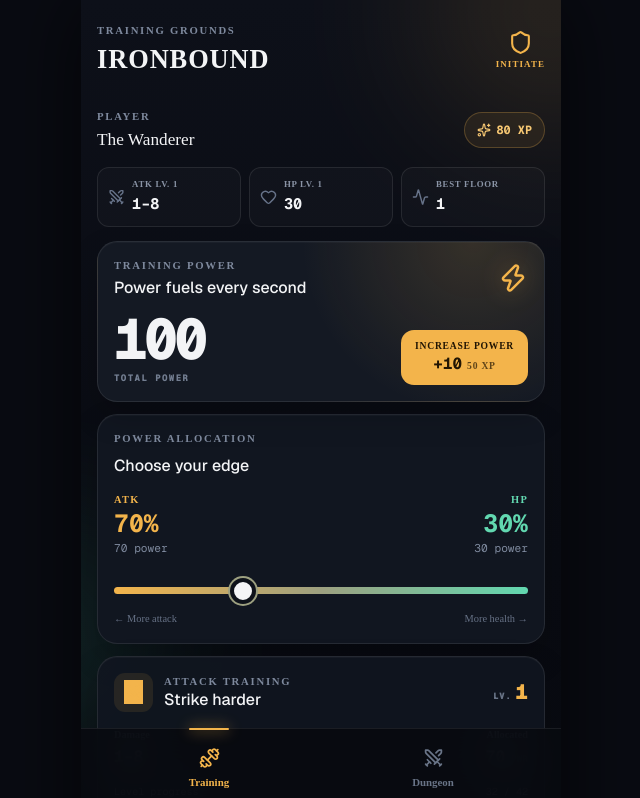
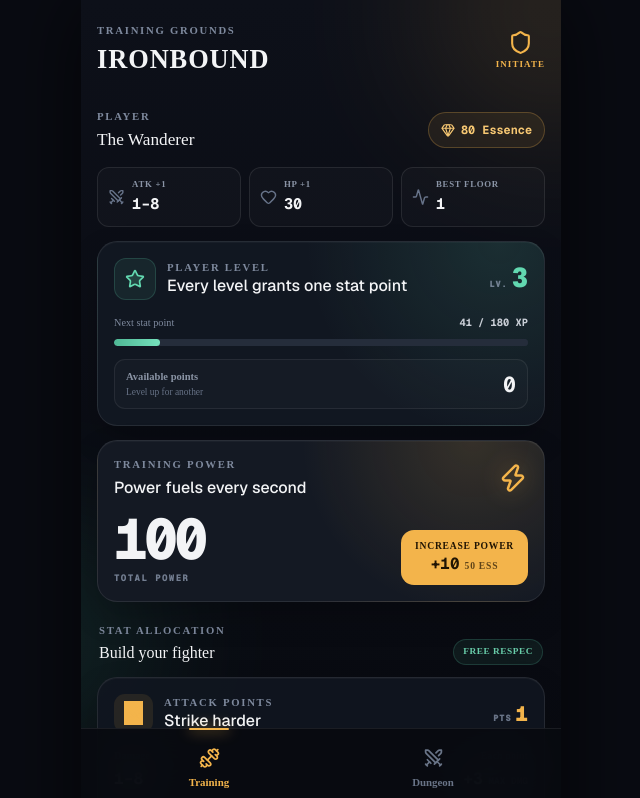
Before and after one commit to jacobgamby09/ngu-incremental, a Next.js app: page / in a window 1280 px wide. Shown: the top 798 px of the page, without its empty margins (319-959 px from the left). Built offline with nearby package versions, Linux system fonts and the light colour scheme.

Commit message:
Replace stat XP split with level allocation

```diff
--- a/app/globals.css
+++ b/app/globals.css
@@ -169,6 +169,32 @@
 .training-note { display: flex; justify-content: center; align-items: center; gap: 7px; margin: 18px 0 0; color: #6f7b8e; font-size: .66rem; text-align: center; }
 .training-note svg { width: 13px; color: #f3b44b; }
 
+.level-card { margin-top: 14px; background: radial-gradient(circle at 90% 0%, rgb(98 216 176 / 12%), transparent 44%), #111721; }
+.level-heading { display: grid; grid-template-columns: auto minmax(0, 1fr) auto; align-items: center; gap: 11px; }
+.level-emblem { display: grid; width: 42px; height: 42px; place-items: center; border: 1px solid rgb(98 216 176 / 18%); border-radius: 12px; background: rgb(98 216 176 / 8%); color: #62d8b0; }
+.level-emblem svg { width: 20px; fill: rgb(98 216 176 / 16%); }
+.level-number { display: flex; align-items: baseline; gap: 4px; color: #62d8b0; font-family: var(--font-geist-mono); font-size: 1.7rem; font-weight: 850; }
+.level-number span { color: #718091; font-size: .55rem; letter-spacing: .09em; }
+.level-progress-copy { display: flex; justify-content: space-between; align-items: center; margin-bottom: 8px; color: #7e899d; font-size: .64rem; }
+.level-progress-copy strong { color: #c9ced6; font-family: var(--font-geist-mono); font-size: .65rem; }
+.level-card .game-progress::-webkit-progress-value { background: linear-gradient(90deg, #4fb895, #75e1bc); }
+.level-card .game-progress::-moz-progress-bar { background: #62d8b0; }
+.point-pool { display: grid; grid-template-columns: 1fr auto; align-items: center; gap: 2px 10px; margin-top: 13px; border: 1px solid rgb(255 255 255 / 7%); border-radius: 11px; padding: 9px 11px; background: rgb(255 255 255 / 2%); }
+.point-pool span { color: #8a94a5; font-size: .66rem; font-weight: 700; }
+.point-pool strong { grid-row: 1 / 3; grid-column: 2; font-family: var(--font-geist-mono); font-size: 1.35rem; }
+.point-pool small { color: #667185; font-size: .59rem; }
+.point-pool.has-points { border-color: rgb(243 180 75 / 25%); background: rgb(243 180 75 / 7%); }
+.point-pool.has-points strong { color: #f3b44b; text-shadow: 0 0 14px rgb(243 180 75 / 30%); }
+.allocation-intro { display: flex; align-items: end; justify-content: space-between; margin: 20px 2px 2px; }
+.allocation-intro h2 { margin: 3px 0 0; font-size: 1rem; }
+.allocation-intro > span { border: 1px solid rgb(98 216 176 / 18%); border-radius: 999px; padding: 5px 9px; background: rgb(98 216 176 / 7%); color: #69cdaa; font-size: .58rem; font-weight: 800; letter-spacing: .06em; text-transform: uppercase; }
+.point-controls { display: grid; grid-template-columns: 1fr 1.25fr; gap: 8px; margin-top: 16px; }
+.point-button { display: flex; min-height: 46px; align-items: center; justify-content: center; gap: 6px; border: 1px solid rgb(255 255 255 / 9%); border-radius: 11px; background: #171d28; color: #9ba4b3; cursor: pointer; font-size: .7rem; font-weight: 800; letter-spacing: .04em; text-transform: uppercase; user-select: none; }
+.point-button svg { width: 15px; }
+.point-button.allocate-point { border-color: rgb(243 180 75 / 24%); background: rgb(243 180 75 / 10%); color: #f3c166; }
+.hp-stat .point-button.allocate-point { border-color: rgb(98 216 176 / 24%); background: rgb(98 216 176 / 10%); color: #69d5b0; }
+.point-button:disabled { border-color: rgb(255 255 255 / 5%); background: rgb(255 255 255 / 2%); color: #4e5868; cursor: not-allowed; opacity: .72; }
+
 .dungeon-mode { background: radial-gradient(circle at 50% 8%, rgb(148 49 59 / 14%), transparent 34%), linear-gradient(180deg, #0e0d14, #080a10 70%); }
 .dungeon-mode .ambient-one { background: #9e3440; opacity: .11; }
 .dungeon-mode .ambient-two { background: #f3b44b; top: 560px; left: 280px; opacity: .07; }
--- a/app/page.tsx
+++ b/app/page.tsx
@@ -7,12 +7,15 @@ import {
   ChevronLeft,
   ChevronRight,
   Dumbbell,
+  Gem,
   Heart,
+  Minus,
   Play,
+  Plus,
   RotateCcw,
   Shield,
   Skull,
-  Sparkles,
+  Star,
   Square,
   Swords,
   Trophy,
@@ -25,6 +28,8 @@ import {
   POWER_UPGRADE_COST,
   SAVE_KEY,
   advanceTraining,
+  allocateStatPoint,
+  availableStatPoints,
   buyTrainingPower,
   enemyForFloor,
   initialGameState,
@@ -32,11 +37,13 @@ import {
   playerStats,
   randomDamage,
   resetCombat,
+  returnStatPoint,
   resolveCombatTick,
   saveableState,
   startCombat,
   xpNeeded,
   type GameState,
+  type StatKind,
 } from '@/lib/game';
 
 type Page = 'training' | 'dungeon';
@@ -49,7 +56,8 @@ function GameProgress({ value, label, className = '' }: { value: number; label:
 type Action =
   | { type: 'hydrate'; state: GameState }
   | { type: 'train'; seconds: number }
-  | { type: 'set-share'; attackShare: number }
+  | { type: 'allocate-point'; kind: StatKind }
+  | { type: 'return-point'; kind: StatKind }
   | { type: 'buy-power' }
   | { type: 'select-floor'; floor: number }
   | { type: 'start-combat' }
@@ -62,8 +70,10 @@ function reducer(state: GameState, action: Action): GameState {
       return action.state;
     case 'train':
       return advanceTraining(state, action.seconds);
-    case 'set-share':
-      return { ...state, attackShare: Math.max(0, Math.min(100, action.attackShare)) };
+    case 'allocate-point':
+      return allocateStatPoint(state, action.kind);
+    case 'return-point':
+      return returnStatPoint(state, action.kind);
     case 'buy-power':
       return buyTrainingPower(state);
     case 'select-floor': {
@@ -80,12 +90,10 @@ function reducer(state: GameState, action: Action): GameState {
   }
 }
 
-function StatCard({ kind, state }: { kind: 'attack' | 'health'; state: GameState }) {
+function StatCard({ kind, state, dispatch }: { kind: StatKind; state: GameState; dispatch: React.Dispatch<Action> }) {
   const isAttack = kind === 'attack';
-  const stat = isAttack ? state.attack : state.health;
-  const power = Math.round(state.trainingPower * (isAttack ? state.attackShare : 100 - state.attackShare) / 100);
-  const required = xpNeeded(stat.level);
-  const percent = Math.min(100, (stat.progress / required) * 100);
+  const points = isAttack ? state.attackPoints : state.healthPoints;
+  const available = availableStatPoints(state);
   const derived = playerStats(state);
   const Icon = isAttack ? Swords : Heart;
 
@@ -94,26 +102,30 @@ function StatCard({ kind, state }: { kind: 'attack' | 'health'; state: GameState
       <CardHeader>
         <div className="stat-title-row">
           <div className="stat-icon"><Icon aria-hidden="true" /></div>
-          <div><p className="eyebrow">{isAttack ? 'Attack training' : 'Vitality training'}</p><CardTitle>{isAttack ? 'Strike harder' : 'Endure longer'}</CardTitle></div>
-          <div className="stat-level"><span>LV.</span>{stat.level}</div>
+          <div><p className="eyebrow">{isAttack ? 'Attack points' : 'Health points'}</p><CardTitle>{isAttack ? 'Strike harder' : 'Endure longer'}</CardTitle></div>
+          <div className="stat-level"><span>PTS</span>{points}</div>
         </div>
       </CardHeader>
       <CardContent>
         <div className="stat-metric-row">
           <div><span>{isAttack ? 'Damage' : 'Max health'}</span><strong>{isAttack ? `${derived.minDamage}–${derived.maxDamage}` : derived.maxHp}</strong></div>
-          <div className="rate"><span>Allocated</span><strong>{power}<small> PWR</small></strong></div>
+          <div className="rate"><span>Each point</span><strong>{isAttack ? '+3' : '+10'}<small> {isAttack ? 'MAX DMG' : 'HP'}</small></strong></div>
         </div>
-        <div className="progress-copy"><span>Level progress</span><span>{Math.floor(stat.progress)} / {required}</span></div>
-        <GameProgress label={`${kind} level progress`} value={percent} />
+        <div className="point-controls">
+          <button type="button" className="point-button return-point" disabled={points === 0} onClick={() => dispatch({ type: 'return-point', kind })}><Minus aria-hidden="true" /> Return</button>
+          <button type="button" className="point-button allocate-point" disabled={available === 0} onClick={() => dispatch({ type: 'allocate-point', kind })}><Plus aria-hidden="true" /> Allocate</button>
+        </div>
       </CardContent>
     </Card>
   );
 }
 
 function TrainingScreen({ state, dispatch }: { state: GameState; dispatch: React.Dispatch<Action> }) {
-  const healthShare = 100 - state.attackShare;
   const stats = playerStats(state);
-  const canBuy = state.xp >= POWER_UPGRADE_COST;
+  const canBuy = state.essence >= POWER_UPGRADE_COST;
+  const requiredXp = xpNeeded(state.playerLevel);
+  const levelProgress = state.playerXp / requiredXp * 100;
+  const available = availableStatPoints(state);
 
   return (
     <div className="screen training-screen">
@@ -125,14 +137,31 @@ function TrainingScreen({ state, dispatch }: { state: GameState; dispatch: React
       <section className="player-summary" aria-labelledby="player-heading">
         <div className="section-heading">
           <div><p className="eyebrow">Player</p><h2 id="player-heading">The Wanderer</h2></div>
-          <div className="xp-pill"><Sparkles aria-hidden="true" /><span>{state.xp} XP</span></div>
+          <div className="xp-pill"><Gem aria-hidden="true" /><span>{state.essence} Essence</span></div>
         </div>
         <div className="summary-grid">
-          <div><Swords aria-hidden="true" /><span>ATK LV. {state.attack.level}</span><strong>{stats.minDamage}–{stats.maxDamage}</strong></div>
-          <div><Heart aria-hidden="true" /><span>HP LV. {state.health.level}</span><strong>{stats.maxHp}</strong></div>
+          <div><Swords aria-hidden="true" /><span>ATK +{state.attackPoints}</span><strong>{stats.minDamage}–{stats.maxDamage}</strong></div>
+          <div><Heart aria-hidden="true" /><span>HP +{state.healthPoints}</span><strong>{stats.maxHp}</strong></div>
           <div><Activity aria-hidden="true" /><span>BEST FLOOR</span><strong>{state.highestFloor}</strong></div>
         </div>
       </section>
+
+      <Card className="level-card">
+        <CardHeader>
+          <div className="level-heading">
+            <div className="level-emblem"><Star aria-hidden="true" /></div>
+            <div><p className="eyebrow">Player level</p><CardTitle>Every level grants one stat point</CardTitle></div>
+            <div className="level-number"><span>LV.</span>{state.playerLevel}</div>
+          </div>
+        </CardHeader>
+        <CardContent>
+          <div className="level-progress-copy"><span>Next stat point</span><strong>{Math.floor(state.playerXp)} / {requiredXp} XP</strong></div>
+          <GameProgress label="Player level progress" value={levelProgress} />
+          <div className={`point-pool ${available > 0 ? 'has-points' : ''}`}>
+            <span>Available points</span><strong>{available}</strong><small>{available > 0 ? 'Allocate below' : 'Level up for another'}</small>
+          </div>
+        </CardContent>
+      </Card>
 
       <Card className="power-card">
         <CardHeader>
@@ -144,35 +173,15 @@ function TrainingScreen({ state, dispatch }: { state: GameState; dispatch: React
         <CardContent>
           <div><div className="power-value">{state.trainingPower}</div><p className="power-caption">TOTAL POWER</p></div>
           <button className="power-button" type="button" disabled={!canBuy} onClick={() => dispatch({ type: 'buy-power' })}>
-            <span>Increase power</span><strong>+{POWER_UPGRADE_AMOUNT}</strong><small>{POWER_UPGRADE_COST} XP</small>
+            <span>Increase power</span><strong>+{POWER_UPGRADE_AMOUNT}</strong><small>{POWER_UPGRADE_COST} ESS</small>
           </button>
         </CardContent>
       </Card>
 
-      <Card className="allocation-card">
-        <CardHeader><p className="eyebrow">Power allocation</p><CardTitle>Choose your edge</CardTitle></CardHeader>
-        <CardContent>
-          <div className="allocation-values">
-            <div className="attack-value"><span>ATK</span><strong>{state.attackShare}%</strong><small>{Math.round(state.trainingPower * state.attackShare / 100)} power</small></div>
-            <div className="hp-value"><span>HP</span><strong>{healthShare}%</strong><small>{Math.round(state.trainingPower * healthShare / 100)} power</small></div>
-          </div>
-          <input
-            type="range"
-            aria-label="Balance training power. Left favors attack; right favors health."
-            className="allocation-slider"
-            value={healthShare}
-            min={0}
-            max={100}
-            step={5}
-            onChange={(event) => dispatch({ type: 'set-share', attackShare: 100 - Number(event.currentTarget.value) })}
-          />
-          <div className="slider-labels"><span>← More attack</span><span>More health →</span></div>
-        </CardContent>
-      </Card>
-
-      <StatCard kind="attack" state={state} />
-      <StatCard kind="health" state={state} />
-      <p className="training-note"><Zap aria-hidden="true" /> Training continues automatically while the game is open.</p>
+      <div className="allocation-intro"><div><p className="eyebrow">Stat allocation</p><h2>Build your fighter</h2></div><span>Free respec</span></div>
+      <StatCard kind="attack" state={state} dispatch={dispatch} />
+      <StatCard kind="health" state={state} dispatch={dispatch} />
+      <p className="training-note"><Zap aria-hidden="true" /> Training earns player XP automatically. Points can always be moved for free.</p>
     </div>
   );
 }
@@ -219,18 +228,18 @@ function DungeonScreen({ state, dispatch }: { state: GameState; dispatch: React.
             <span className="battle-line" /><Swords /><span className="battle-state">{fighting ? 'CLASHING' : state.combat.status.toUpperCase()}</span>
           </div>
 
-          <Fighter side="player" name="The Wanderer" title={`ATK level ${state.attack.level}`} hp={state.combat.playerHp} maxHp={player.maxHp} damage={`${player.minDamage}–${player.maxDamage}`} hit={state.combat.lastEnemyDamage} />
+          <Fighter side="player" name="The Wanderer" title={`Level ${state.playerLevel} · ATK +${state.attackPoints}`} hp={state.combat.playerHp} maxHp={player.maxHp} damage={`${player.minDamage}–${player.maxDamage}`} hit={state.combat.lastEnemyDamage} />
         </CardContent>
       </Card>
 
       <section className="combat-controls" aria-label="Dungeon controls">
         <div className="floor-selector">
           <button className="floor-button" type="button" aria-label="Previous floor" disabled={!canGoDown} onClick={() => dispatch({ type: 'select-floor', floor: state.selectedFloor - 1 })}><ChevronLeft /></button>
-          <div><span>Selected floor</span><strong>{state.selectedFloor}</strong><small>{enemy.reward} XP reward</small></div>
+          <div><span>Selected floor</span><strong>{state.selectedFloor}</strong><small>{enemy.xpReward} XP · {enemy.essenceReward} Essence</small></div>
           <button className="floor-button" type="button" aria-label="Next floor" disabled={!canGoUp} onClick={() => dispatch({ type: 'select-floor', floor: state.selectedFloor + 1 })}><ChevronRight /></button>
         </div>
 
-        {state.combat.status === 'victory' && <div className="result-banner victory"><Trophy aria-hidden="true" /><span>Floor cleared</span><strong>+{enemy.reward} XP</strong></div>}
+        {state.combat.status === 'victory' && <div className="result-banner victory"><Trophy aria-hidden="true" /><span>Floor cleared</span><strong>+{enemy.xpReward} XP · +{enemy.essenceReward} ESS</strong></div>}
         {state.combat.status === 'defeat' && <div className="result-banner defeat"><Skull aria-hidden="true" /><span>Defeated</span><strong>Train and return</strong></div>}
 
         <button type="button" className={`combat-button ${fighting ? 'stop-button' : ''}`} onClick={() => dispatch({ type: fighting ? 'reset-combat' : 'start-combat' })}>
--- a/lib/game.ts
+++ b/lib/game.ts
@@ -1,12 +1,9 @@
 export const SAVE_KEY = 'ironbound-save-v1';
-export const SAVE_VERSION = 1;
+export const SAVE_VERSION = 2;
 export const POWER_UPGRADE_AMOUNT = 10;
 export const POWER_UPGRADE_COST = 50;
 
-export type StatProgress = {
-  level: number;
-  progress: number;
-};
+export type StatKind = 'attack' | 'health';
 
 export type CombatState = {
   status: 'idle' | 'fighting' | 'victory' | 'defeat';
@@ -19,11 +16,12 @@ export type CombatState = {
 
 export type GameState = {
   saveVersion: number;
-  xp: number;
+  playerLevel: number;
+  playerXp: number;
+  essence: number;
   trainingPower: number;
-  attackShare: number;
-  attack: StatProgress;
-  health: StatProgress;
+  attackPoints: number;
+  healthPoints: number;
   highestFloor: number;
   selectedFloor: number;
   combat: CombatState;
@@ -35,16 +33,18 @@ export type Enemy = {
   maxHp: number;
   minDamage: number;
   maxDamage: number;
-  reward: number;
+  xpReward: number;
+  essenceReward: number;
 };
 
 export const initialGameState: GameState = {
   saveVersion: SAVE_VERSION,
-  xp: 80,
+  playerLevel: 3,
+  playerXp: 20,
+  essence: 80,
   trainingPower: 100,
-  attackShare: 70,
-  attack: { level: 1, progress: 18 },
-  health: { level: 1, progress: 12 },
+  attackPoints: 1,
+  healthPoints: 1,
   highestFloor: 1,
   selectedFloor: 1,
   combat: {
@@ -58,41 +58,56 @@ export const initialGameState: GameState = {
 };
 
 export function xpNeeded(level: number) {
-  return Math.round(42 * Math.pow(level, 1.32));
+  return Math.round(44 * Math.pow(level, 1.28));
 }
 
-export function addStatProgress(stat: StatProgress, amount: number): StatProgress {
-  let level = stat.level;
-  let progress = stat.progress + amount;
-  let required = xpNeeded(level);
+export function earnedStatPoints(state: Pick<GameState, 'playerLevel'>) {
+  return Math.max(0, state.playerLevel - 1);
+}
 
-  while (progress >= required) {
-    progress -= required;
-    level += 1;
-    required = xpNeeded(level);
+export function availableStatPoints(state: Pick<GameState, 'playerLevel' | 'attackPoints' | 'healthPoints'>) {
+  return Math.max(0, earnedStatPoints(state) - state.attackPoints - state.healthPoints);
+}
+
+export function addPlayerXp(state: GameState, amount: number): GameState {
+  if (!Number.isFinite(amount) || amount <= 0) return state;
+  let playerLevel = state.playerLevel;
+  let playerXp = state.playerXp + amount;
+  let required = xpNeeded(playerLevel);
+
+  while (playerXp >= required) {
+    playerXp -= required;
+    playerLevel += 1;
+    required = xpNeeded(playerLevel);
   }
 
-  return { level, progress };
+  return { ...state, playerLevel, playerXp };
 }
 
 export function advanceTraining(state: GameState, seconds: number): GameState {
   if (!Number.isFinite(seconds) || seconds <= 0) return state;
-  const points = (state.trainingPower / 26) * Math.min(seconds, 2);
-  const attackPoints = points * (state.attackShare / 100);
-  const healthPoints = points - attackPoints;
-
-  return {
-    ...state,
-    attack: addStatProgress(state.attack, attackPoints),
-    health: addStatProgress(state.health, healthPoints),
-  };
+  const gainedXp = (state.trainingPower / 26) * Math.min(seconds, 2);
+  return addPlayerXp(state, gainedXp);
 }
 
-export function playerStats(state: GameState) {
+export function allocateStatPoint(state: GameState, kind: StatKind): GameState {
+  if (availableStatPoints(state) === 0) return state;
+  return kind === 'attack'
+    ? { ...state, attackPoints: state.attackPoints + 1 }
+    : { ...state, healthPoints: state.healthPoints + 1 };
+}
+
+export function returnStatPoint(state: GameState, kind: StatKind): GameState {
+  if (kind === 'attack' && state.attackPoints > 0) return { ...state, attackPoints: state.attackPoints - 1 };
+  if (kind === 'health' && state.healthPoints > 0) return { ...state, healthPoints: state.healthPoints - 1 };
+  return state;
+}
+
+export function playerStats(state: Pick<GameState, 'attackPoints' | 'healthPoints'>) {
   return {
-    minDamage: 1 + Math.floor(state.attack.level * 0.7),
-    maxDamage: 5 + state.attack.level * 3,
-    maxHp: 20 + state.health.level * 10,
+    minDamage: 1 + Math.floor(state.attackPoints * 0.7),
+    maxDamage: 5 + state.attackPoints * 3,
+    maxHp: 20 + state.healthPoints * 10,
   };
 }
 
@@ -114,7 +129,8 @@ export function enemyForFloor(floor: number): Enemy {
     maxHp: 22 + safeFloor * 12 + Math.floor(safeFloor ** 1.45),
     minDamage: 1 + Math.floor(safeFloor * 0.8),
     maxDamage: 3 + Math.floor(safeFloor * 1.55),
-    reward: 20 + safeFloor * 10,
+    xpReward: 18 + safeFloor * 8,
+    essenceReward: 12 + safeFloor * 6,
   };
 }
 
@@ -145,11 +161,11 @@ export function resolveCombatTick(state: GameState, playerDamage: number, enemyD
   const playerHit = `${enemy.name} takes ${playerDamage} damage.`;
 
   if (enemyHp === 0) {
-    const clearedFloor = state.selectedFloor;
-    const highestFloor = Math.max(state.highestFloor, clearedFloor + 1);
+    const highestFloor = Math.max(state.highestFloor, state.selectedFloor + 1);
+    const rewarded = addPlayerXp(state, enemy.xpReward);
     return {
-      ...state,
-      xp: state.xp + enemy.reward,
+      ...rewarded,
+      essence: state.essence + enemy.essenceReward,
       highestFloor,
       combat: {
         ...state.combat,
@@ -157,7 +173,7 @@ export function resolveCombatTick(state: GameState, playerDamage: number, enemyD
         enemyHp: 0,
         lastPlayerDamage: playerDamage,
         lastEnemyDamage: null,
-        log: [`Victory. +${enemy.reward} XP`, playerHit, ...state.combat.log].slice(0, 8),
+        log: [`Victory. +${enemy.xpReward} XP · +${enemy.essenceReward} Essence`, playerHit, ...state.combat.log].slice(0, 8),
       },
     };
   }
@@ -195,28 +211,71 @@ export function resetCombat(state: GameState): GameState {
 }
 
 export function buyTrainingPower(state: GameState): GameState {
-  if (state.xp < POWER_UPGRADE_COST) return state;
+  if (state.essence < POWER_UPGRADE_COST) return state;
   return {
     ...state,
-    xp: state.xp - POWER_UPGRADE_COST,
+    essence: state.essence - POWER_UPGRADE_COST,
     trainingPower: state.trainingPower + POWER_UPGRADE_AMOUNT,
   };
+}
+
+type LegacySave = {
+  saveVersion?: number;
+  xp?: number;
+  trainingPower?: number;
+  attackShare?: number;
+  attack?: { level?: number; progress?: number };
+  health?: { level?: number; progress?: number };
+  highestFloor?: number;
+  selectedFloor?: number;
+};
+
+function migrateLegacySave(legacy: LegacySave): GameState {
+  const attackLevel = Math.max(1, Math.floor(legacy.attack?.level ?? 1));
+  const healthLevel = Math.max(1, Math.floor(legacy.health?.level ?? 1));
+  const playerLevel = Math.max(3, attackLevel + healthLevel - 1);
+  const earned = playerLevel - 1;
+  const attackShare = Math.max(0, Math.min(100, legacy.attackShare ?? 50));
+  const attackPoints = Math.round(earned * attackShare / 100);
+  const healthPoints = earned - attackPoints;
+  const combinedProgress = Math.max(0, (legacy.attack?.progress ?? 0) + (legacy.health?.progress ?? 0));
+
+  return resetCombat({
+    ...initialGameState,
+    playerLevel,
+    playerXp: Math.min(combinedProgress, xpNeeded(playerLevel) - 1),
+    essence: Math.max(0, Math.floor(legacy.xp ?? initialGameState.essence)),
+    trainingPower: Math.max(1, Math.floor(legacy.trainingPower ?? initialGameState.trainingPower)),
+    attackPoints,
+    healthPoints,
+    highestFloor: Math.max(1, Math.floor(legacy.highestFloor ?? 1)),
+    selectedFloor: Math.max(1, Math.floor(legacy.selectedFloor ?? 1)),
+  });
 }
 
 export function loadGame(raw: string | null): GameState {
   if (!raw) return initialGameState;
   try {
-    const parsed = JSON.parse(raw) as Partial<GameState>;
+    const parsed = JSON.parse(raw) as Partial<GameState> & LegacySave;
+    if (parsed.saveVersion === 1) return migrateLegacySave(parsed);
     if (parsed.saveVersion !== SAVE_VERSION) return initialGameState;
+
     const merged: GameState = {
       ...initialGameState,
       ...parsed,
-      attack: { ...initialGameState.attack, ...parsed.attack },
-      health: { ...initialGameState.health, ...parsed.health },
       combat: initialGameState.combat,
     };
-    merged.attackShare = Math.max(0, Math.min(100, merged.attackShare));
-    merged.selectedFloor = Math.max(1, Math.min(merged.highestFloor, merged.selectedFloor));
+    merged.playerLevel = Math.max(1, Math.floor(merged.playerLevel));
+    merged.playerXp = Math.max(0, Math.min(merged.playerXp, xpNeeded(merged.playerLevel) - 1));
+    merged.attackPoints = Math.max(0, Math.floor(merged.attackPoints));
+    merged.healthPoints = Math.max(0, Math.floor(merged.healthPoints));
+    const earned = earnedStatPoints(merged);
+    if (merged.attackPoints + merged.healthPoints > earned) {
+      merged.healthPoints = Math.min(merged.healthPoints, earned);
+      merged.attackPoints = Math.min(merged.attackPoints, earned - merged.healthPoints);
+    }
+    merged.highestFloor = Math.max(1, Math.floor(merged.highestFloor));
+    merged.selectedFloor = Math.max(1, Math.min(merged.highestFloor, Math.floor(merged.selectedFloor)));
     return resetCombat(merged);
   } catch {
     return initialGameState;
```
Also changed, not shown: 1 other file (tests, documents, lock files or other folders).
